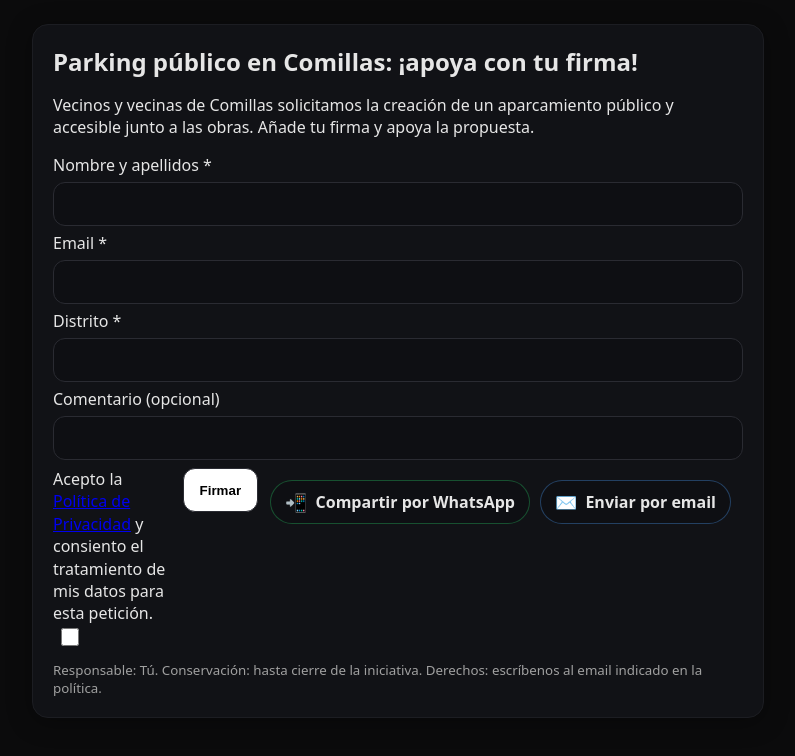
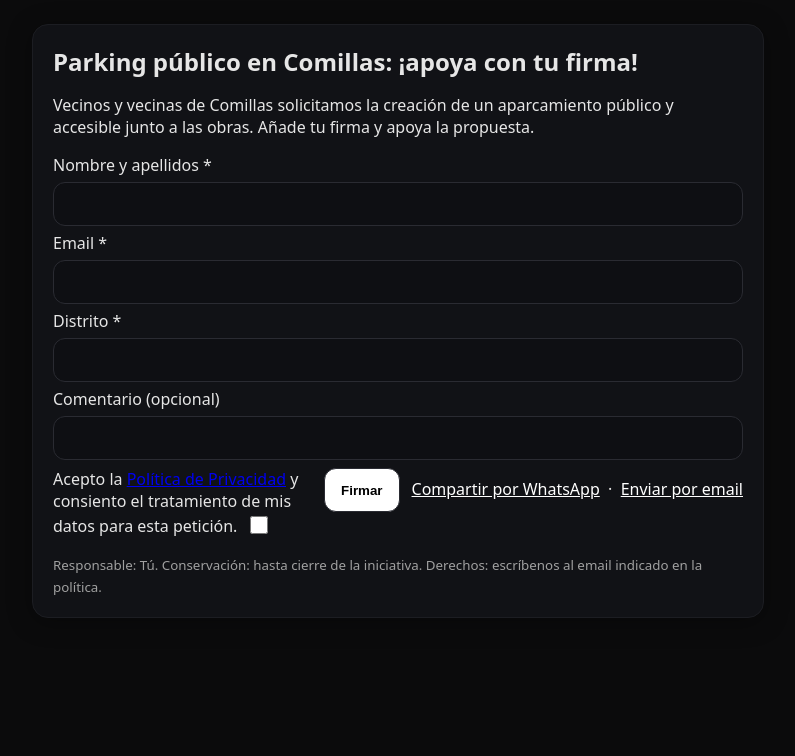
Before and after one commit to Raaul04/PARKING, a website: page public/index.html in a window 1280 px wide. Shown: the whole page, without its empty margins (242-1037 px from the left). Drawn offline with Linux system fonts and the light colour scheme.

Commit message:
Update index.html

```diff
--- a/public/index.html
+++ b/public/index.html
@@ -135,48 +135,6 @@
     .err {
       color: #ff8a8a
     }
-
-    /* Botones de compartir */
-    .share {
-      display: flex;
-      gap: 10px;
-      flex-wrap: wrap;
-      margin-top: 12px;
-    }
-
-    .btn-share {
-      display: inline-flex;
-      align-items: center;
-      gap: 8px;
-      padding: 10px 14px;
-      border-radius: 999px;
-      border: 1px solid #2a2b32;
-      background: #0e0f13;
-      color: var(--text);
-      text-decoration: none;
-      font-weight: 600;
-      transition: transform .12s ease, box-shadow .12s ease, border-color .12s ease;
-    }
-
-    .btn-share:hover {
-      transform: translateY(-1px);
-      box-shadow: 0 6px 20px rgba(0, 0, 0, .25);
-      border-color: #3a3b44;
-    }
-
-    .btn-share .icon {
-      font-size: 18px;
-      line-height: 1;
-    }
-
-    /* toques de marca */
-    .btn-wa {
-      border-color: #2bd26b55;
-    }
-
-    .btn-mail {
-      border-color: #4ea1ff55;
-    }
   </style>
 </head>
 
@@ -220,19 +178,19 @@
 
           <button type="submit">Firmar</button>
 
-          <div class="share" aria-label="Compartir">
-            <a id="share-wa" class="btn-share btn-wa" href="#" target="_blank" rel="noopener noreferrer">
-              <span class="icon">📲</span> Compartir por WhatsApp
-            </a>
-            <a id="share-mail" class="btn-share btn-mail" href="#">
-              <span class="icon">✉️</span> Enviar por email
-            </a>
-          </div>
+          <p style="margin-top:10px">
+            <a href="https://api.whatsapp.com/send?text=Firma%20esta%20petici%C3%B3n%3A%20https://TU-DOMINIO-O-URL-RENDER"
+              target="_blank" rel="noopener" style="color:#fff;text-decoration:underline">Compartir por WhatsApp</a>
+            &nbsp;·&nbsp;
+            <a href="mailto:?subject=Parking%20en%20Comillas&body=Apoya%20la%20propuesta%20aqu%C3%AD%3A%20https://TU-DOMINIO-O-URL-RENDER"
+              style="color:#fff;text-decoration:underline">Enviar por email</a>
+          </p>
 
+        </div>
 
-          <p id="msg"></p>
-          <small>Responsable: Tú. Conservación: hasta cierre de la iniciativa. Derechos: escríbenos al email indicado en
-            la política.</small>
+        <p id="msg"></p>
+        <small>Responsable: Tú. Conservación: hasta cierre de la iniciativa. Derechos: escríbenos al email indicado en
+          la política.</small>
       </form>
     </section>
   </main>
@@ -266,10 +224,6 @@
       }
     });
   </script>
-
-
-
-
 </body>
 
 </html>
```
